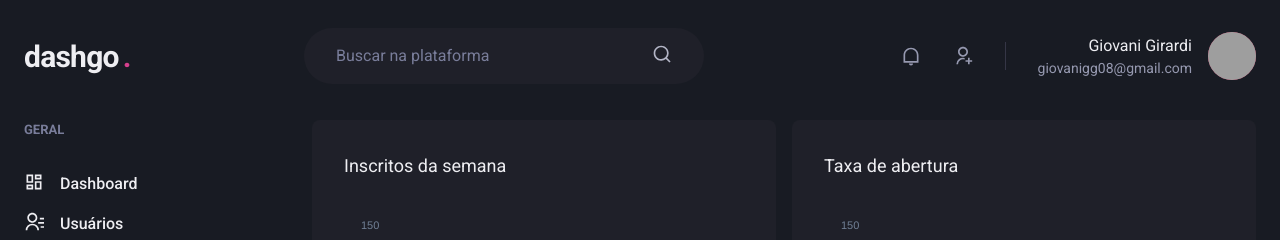
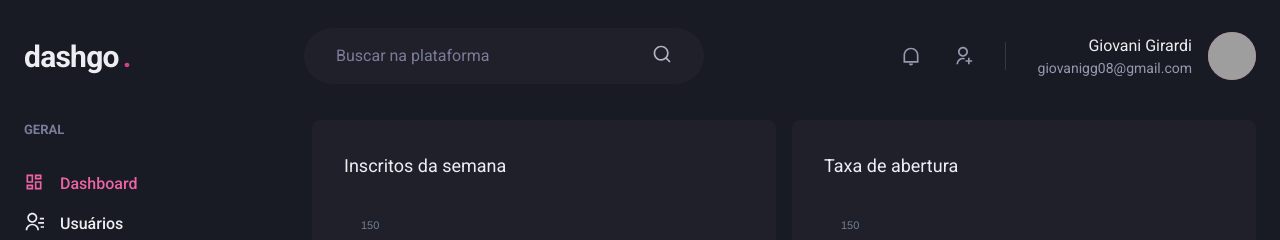
Before and after one commit to giovanigirardi/dashgo, a Next.js app: page /dashboard in a window 1280 px wide. Shown: the top 240 px of the page. Built offline with nearby package versions, Linux system fonts and the light colour scheme; grey boxes are pictures that could not be loaded.

Commit message:
feat: created activableLinks

```diff
--- /dev/null
+++ b/src/components/ActiveLink.tsx
@@ -0,0 +1,40 @@
+import { cloneElement, ReactElement } from "react";
+
+import Link, { LinkProps } from "next/link";
+import { useRouter } from "next/router";
+
+interface ActiveLinkProps extends LinkProps {
+  children: ReactElement;
+  shouldMatchExactHref?: boolean;
+}
+
+const ActiveLink: React.FC<ActiveLinkProps> = ({
+  shouldMatchExactHref = false,
+  children,
+  ...rest
+}) => {
+  const { asPath } = useRouter();
+
+  let isActive = false;
+
+  if ((shouldMatchExactHref && asPath === rest.href) || asPath === rest.as) {
+    isActive = true;
+  }
+
+  if (
+    !shouldMatchExactHref &&
+    (asPath.startsWith(String(rest.href)) || asPath.startsWith(String(rest.as)))
+  ) {
+    isActive = true;
+  }
+
+  return (
+    <Link {...rest}>
+      {cloneElement(children, {
+        color: isActive ? "pink.400" : "gray.50",
+      })}
+    </Link>
+  );
+};
+
+export { ActiveLink };
--- a/src/components/Sidebar/NavLink.tsx
+++ b/src/components/Sidebar/NavLink.tsx
@@ -2,24 +2,29 @@ import { ElementType } from "react";
 
 import {
   Icon,
-  Link,
+  Link as ChakraLink,
   Text,
   LinkProps as ChakraLinkProps,
 } from "@chakra-ui/react";
 
+import { ActiveLink } from "../ActiveLink";
+
 interface NavLinkProps extends ChakraLinkProps {
   icon: ElementType;
   children: string;
+  href: string;
 }
 
-const NavLink: React.FC<NavLinkProps> = ({ icon, children, ...rest }) => {
+const NavLink: React.FC<NavLinkProps> = ({ icon, children, href, ...rest }) => {
   return (
-    <Link display="flex" {...rest}>
-      <Icon as={icon} fontSize="20" />
-      <Text ml="4" fontWeight="medium">
-        {children}
-      </Text>
-    </Link>
+    <ActiveLink href={href} passHref>
+      <ChakraLink display="flex" {...rest}>
+        <Icon as={icon} fontSize="20" />
+        <Text ml="4" fontWeight="medium">
+          {children}
+        </Text>
+      </ChakraLink>
+    </ActiveLink>
   );
 };
 
--- a/src/components/Sidebar/SidebarNav.tsx
+++ b/src/components/Sidebar/SidebarNav.tsx
@@ -13,12 +13,20 @@ const SidebarNav = () => {
   return (
     <Stack spacing="12" align="flex-start">
       <NavSection title="GERAL">
-        <NavLink icon={RiDashboardLine}>Dashboard</NavLink>
-        <NavLink icon={RiContactsLine}>Usuários</NavLink>
+        <NavLink icon={RiDashboardLine} href="/dashboard">
+          Dashboard
+        </NavLink>
+        <NavLink icon={RiContactsLine} href="/users">
+          Usuários
+        </NavLink>
       </NavSection>
       <NavSection title="AUTOMAÇÃO">
-        <NavLink icon={RiInputMethodLine}>Formulários</NavLink>
-        <NavLink icon={RiGitMergeLine}>Automação</NavLink>
+        <NavLink icon={RiInputMethodLine} href="/forms">
+          Formulários
+        </NavLink>
+        <NavLink icon={RiGitMergeLine} href="/automation">
+          Automação
+        </NavLink>
       </NavSection>
     </Stack>
   );
--- a/src/contexts/SidebarDrawerContext.tsx
+++ b/src/contexts/SidebarDrawerContext.tsx
@@ -14,6 +14,7 @@ const SidebarDrawerProvider = ({ children }) => {
 
   useEffect(() => {
     disclosure.onClose();
+    // eslint-disable-next-line react-hooks/exhaustive-deps
   }, [router.asPath]);
 
   return (
--- a/src/pages/users/index.tsx
+++ b/src/pages/users/index.tsx
@@ -20,6 +20,7 @@ import {
 import { Header } from "../../components/Header";
 import { Pagination } from "../../components/Pagination";
 import { Sidebar } from "../../components/Sidebar";
+import Link from "next/link";
 
 const UserList = () => {
   const isWideVersion = useBreakpointValue({
@@ -39,6 +40,7 @@ const UserList = () => {
             <Heading fontSize="lg" fontWeight="normal">
               Listagem de usuários
             </Heading>
+            <Link href="/users/create" passHref>
               <Button
                 as="a"
                 size="sm"
@@ -48,6 +50,7 @@ const UserList = () => {
               >
                 Criar novo usuário
               </Button>
+            </Link>
           </Flex>
 
           <Table colorScheme="whiteAlpha">
```
Also changed, not shown: src/pages/users/create.tsx (+6 -1 lines). Lines whose indentation alone changed are shown as unchanged.
